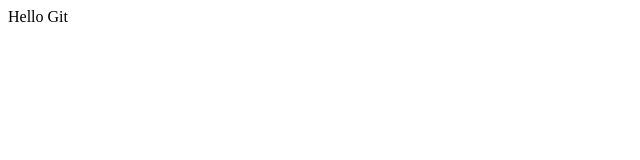
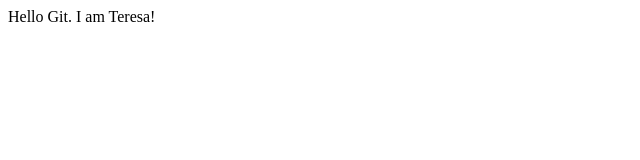
Before and after one commit to tehuang/Learn-to-use-github, a plain HTML site: page index.html in a window 1280 px wide. Shown: the full height of the page, 0-640 px from the left. Drawn offline with Linux system fonts and the light colour scheme.

Commit message:
Second Commit

```diff
--- a/index.html
+++ b/index.html
@@ -5,6 +5,6 @@
         </title>
     </head>
     <body>
-        Hello Git
+        Hello Git. I am Teresa!
     </body>
 </html>
```
